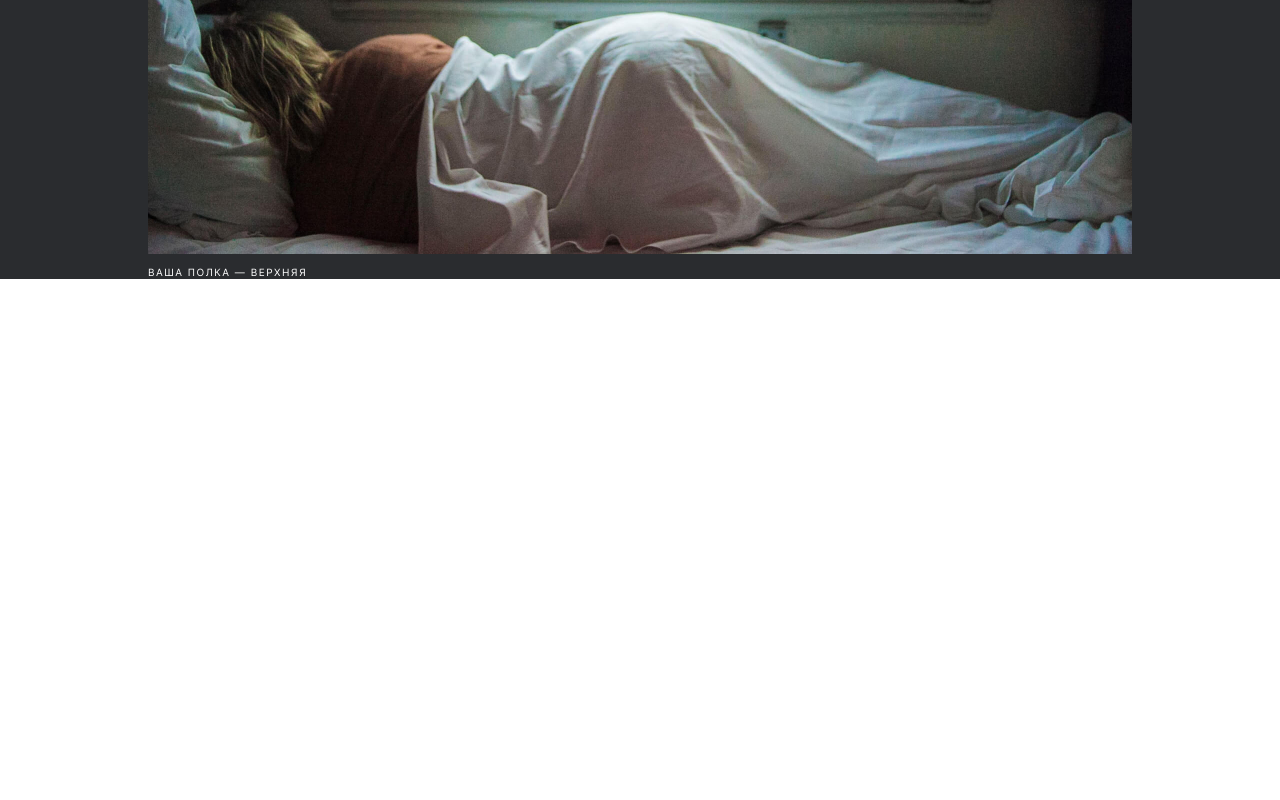
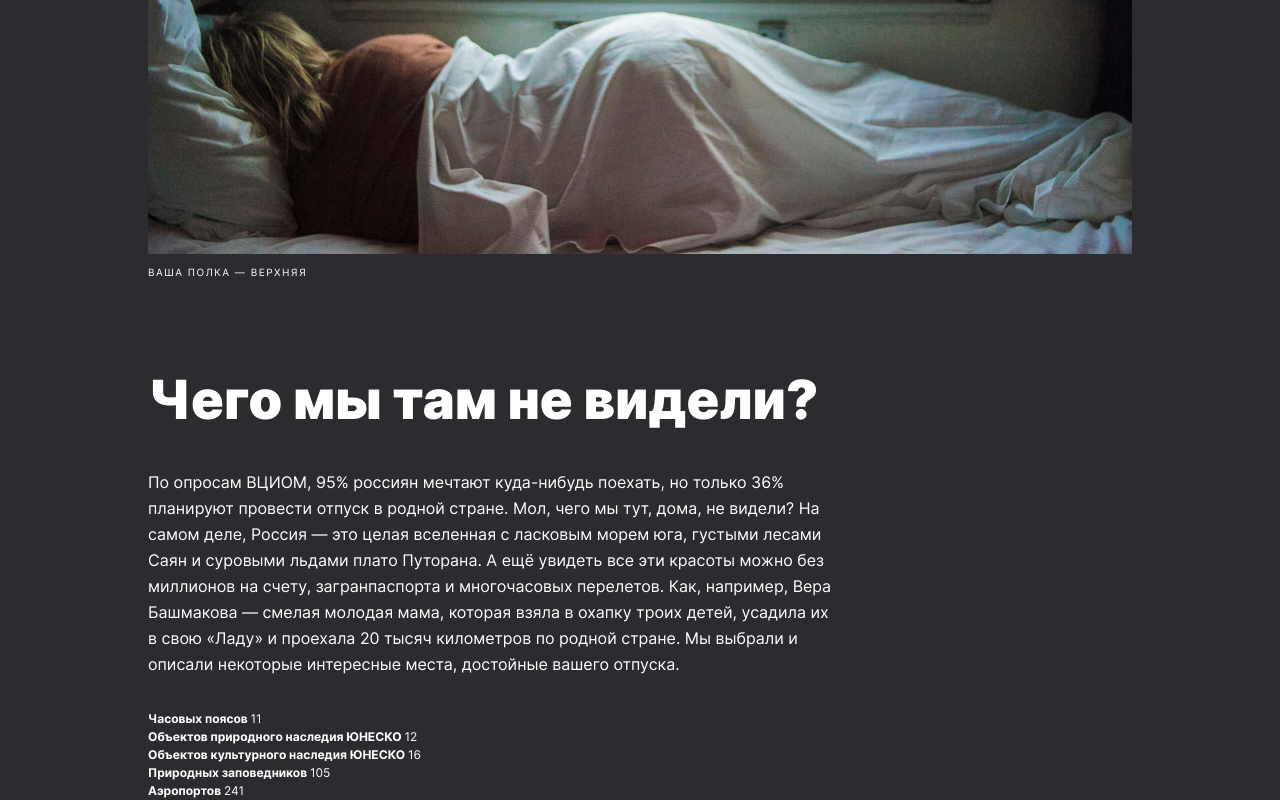
Before and after one commit to Quest19/russian-travel, a plain HTML site: page index.html in a window 1280 px wide. Shown: the part 865-1665 px from the top of the page. Before the commit the page ends 1236 px from the top, so only its background shows below. Drawn offline with Linux system fonts and the light colour scheme.

Commit message:
Added intro

```diff
--- /dev/null
+++ b/blocks/intro/__list/intro__list.css
@@ -0,0 +1,10 @@
+.intro__list {
+  margin: 0;
+  font-weight: 700;
+  font-size: 12px;
+  line-height: 18px;
+}
+
+.intro__list span {
+  font-weight: 400;
+}
--- /dev/null
+++ b/blocks/intro/__lists/intro__lists.css
@@ -0,0 +1,5 @@
+.intro__lists {
+  margin: 0;
+  padding: 0;
+  list-style: none;
+}
--- /dev/null
+++ b/blocks/intro/__text/intro__text.css
@@ -0,0 +1,13 @@
+.intro__text {
+  margin: 0;
+  margin-bottom: 33px;
+  font-weight: 400;
+  font-size: 16px;
+  line-height: 26px;
+}
+
+@media screen and (max-width: 320px) {
+  .intro__text {
+    margin-bottom: 34px;
+  }
+}
--- /dev/null
+++ b/blocks/intro/__title/intro__title.css
@@ -0,0 +1,15 @@
+.intro__title {
+  font-weight: 900;
+  font-size: 54px;
+  line-height: 58px;
+  margin: 0;
+  margin-bottom: 40px;
+}
+
+@media screen and (max-width: 320px) {
+  .intro__title {
+    font-weight: 900;
+    font-size: 32px;
+    line-height: 35px;
+  }
+}
--- /dev/null
+++ b/blocks/intro/intro.css
@@ -0,0 +1,23 @@
+.intro {
+  max-width: 690px;
+  margin-left: 148px;
+}
+
+@media screen and (max-width: 1024px){
+  .intro {
+    margin-left: 48px;
+  }
+}
+
+@media screen and (max-width: 768px) {
+  .intro {
+    max-width: calc(100% - 48px);
+    margin: 0 auto;
+  }
+}
+
+@media screen and (max-width: 320px) {
+  .intro {
+    max-width: calc(100% - 32px);
+  }
+}
--- a/index.html
+++ b/index.html
@@ -24,7 +24,19 @@
       <p class="lead__caption">ваша полка — верхняя</p>
     </section>
     <section class="intro">
-
+      <h2 class="intro__title">Чего мы там не видели?</h2>
+      <p class="intro__text">По опросам ВЦИОМ, 95% россиян мечтают куда-нибудь поехать,
+        но только 36% планируют провести отпуск в родной стране. Мол, чего мы тут, дома, не видели? На самом деле, Россия — это целая вселенная с ласковым морем юга, густыми лесами Саян и суровыми льдами плато Путорана. А ещё увидеть все эти красоты можно без миллионов на счету, загранпаспорта и многочасовых перелетов. Как, например, Вера Башмакова — смелая молодая мама, которая взяла в охапку троих детей, усадила их в свою «Ладу»
+        и проехала 20 тысяч километров
+          по родной стране. Мы выбрали
+        и описали некоторые интересные места, достойные вашего отпуска.</p>
+      <ul class="intro__lists">
+        <li><p class="intro__list">Часовых поясов <span>11</span></p></li>
+        <li><p class="intro__list">Объектов природного наследия ЮНЕСКО <span>12</span></p></li>
+        <li><p class="intro__list">Объектов культурного наследия ЮНЕСКО <span>16</span></p></li>
+        <li><p class="intro__list">Природных заповедников <span>105</span></p></li>
+        <li><p class="intro__list">Аэропортов <span>241</span></p></li>
+      </ul>
     </section>
     <section class="photo-grid" aria-label="Сетка изображений">
 
--- a/pages/index.css
+++ b/pages/index.css
@@ -10,3 +10,8 @@
 @import url(../blocks/lead/__subtitle/lead__subtitle.css);
 @import url(../blocks/lead/__image/lead__image.css);
 @import url(../blocks/lead/__caption/lead__caption.css);
+@import url(../blocks/intro/intro.css);
+@import url(../blocks/intro/__title/intro__title.css);
+@import url(../blocks/intro/__text/intro__text.css);
+@import url(../blocks/intro/__lists/intro__lists.css);
+@import url(../blocks/intro/__list/intro__list.css);
```
